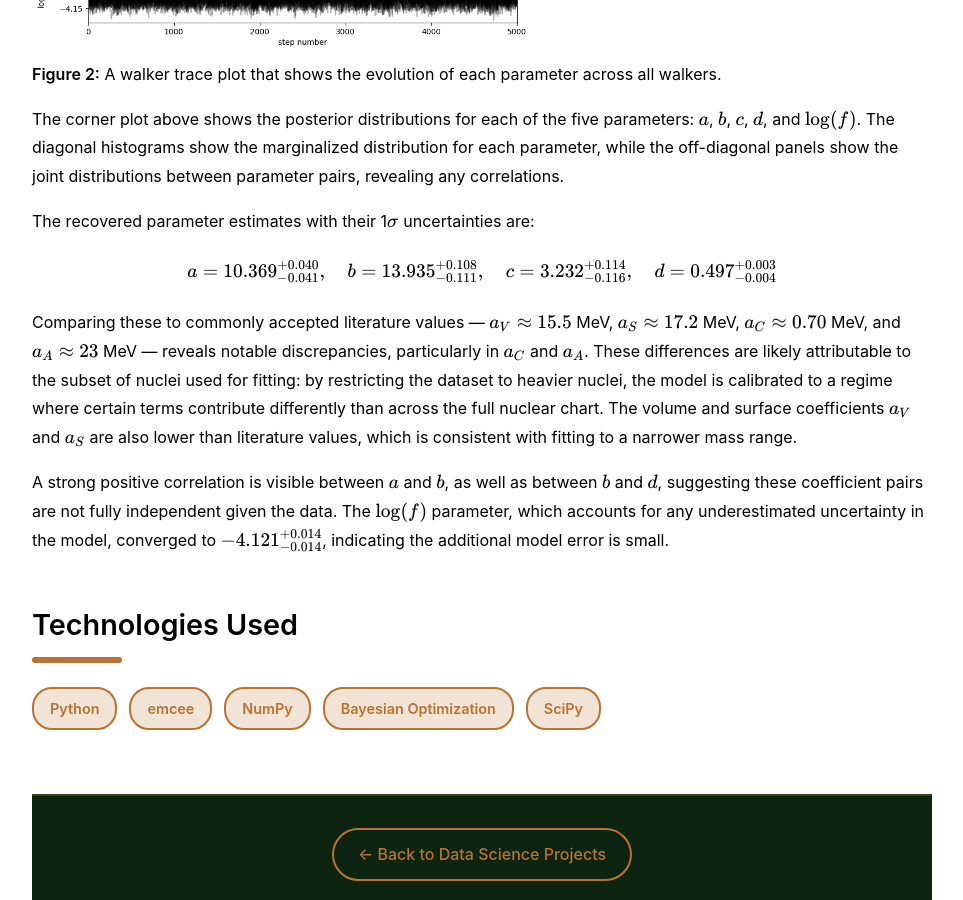
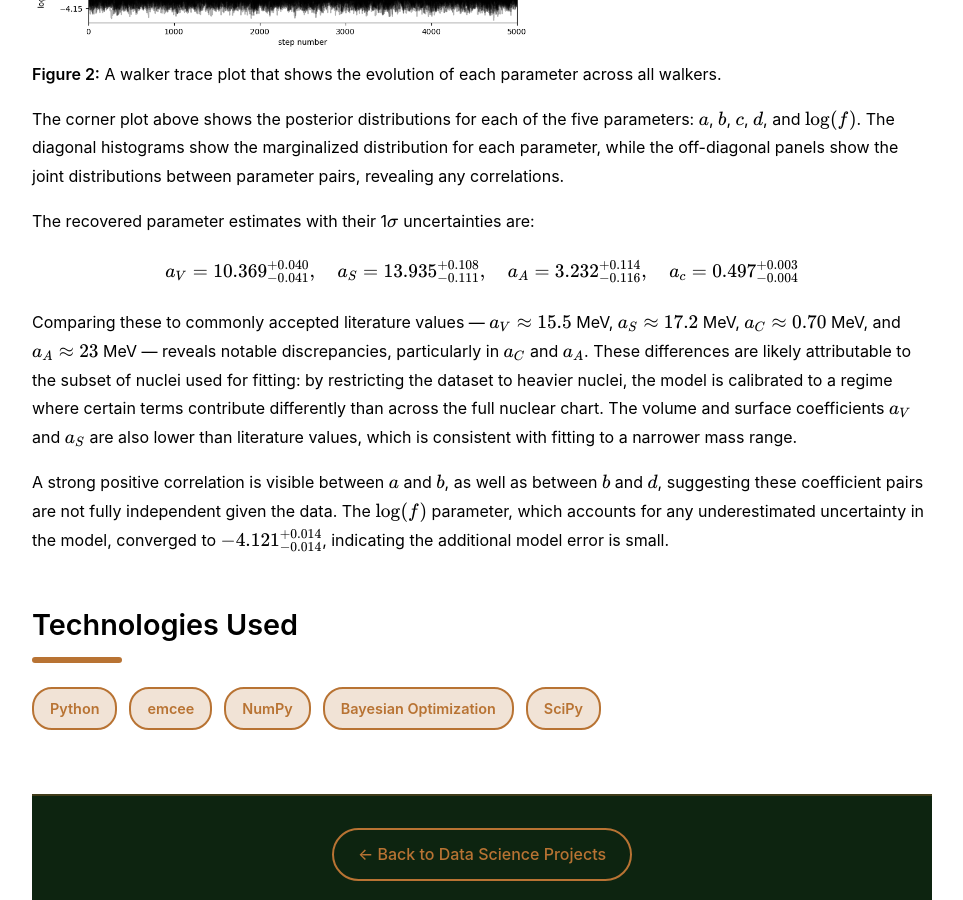
Before and after one commit to DJHoulihan/DJHoulihan.github.io, a Jekyll site: the page built from Data Science Projects/liquiddrop.html, in a window 1280 px wide and 900 px high, scrolled down 2677 px. Shown: the whole window, without its empty margins (158-1121 px from the left). Built offline with Jekyll 4.4.1, drawn with Linux system fonts in a browser that asks for light colours.

Commit message:
editing parameters from a,b,c,d to proper terms in model

```diff
--- a/Data Science Projects/liquiddrop.html
+++ b/Data Science Projects/liquiddrop.html
@@ -103,7 +103,7 @@
     </p>
     <div style="text-align: center; margin: 1.5rem 0;">
         \[
-        a = 10.369^{+0.040}_{-0.041}, \quad b = 13.935^{+0.108}_{-0.111}, \quad c = 3.232^{+0.114}_{-0.116}, \quad d = 0.497^{+0.003}_{-0.004}
+        a_V = 10.369^{+0.040}_{-0.041}, \quad a_S = 13.935^{+0.108}_{-0.111}, \quad a_A = 3.232^{+0.114}_{-0.116}, \quad a_c = 0.497^{+0.003}_{-0.004}
         \]
     </div>
     <p>
```
